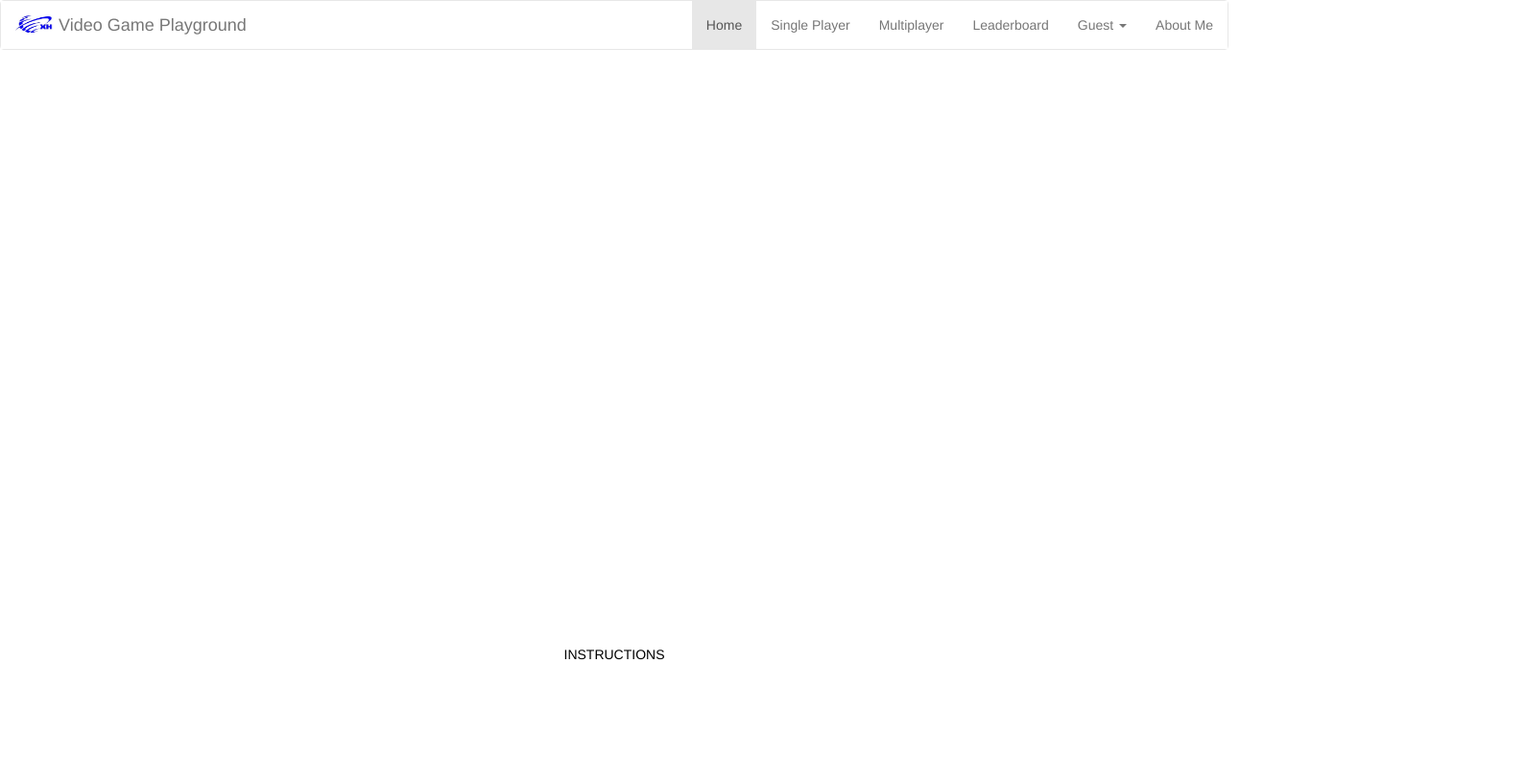
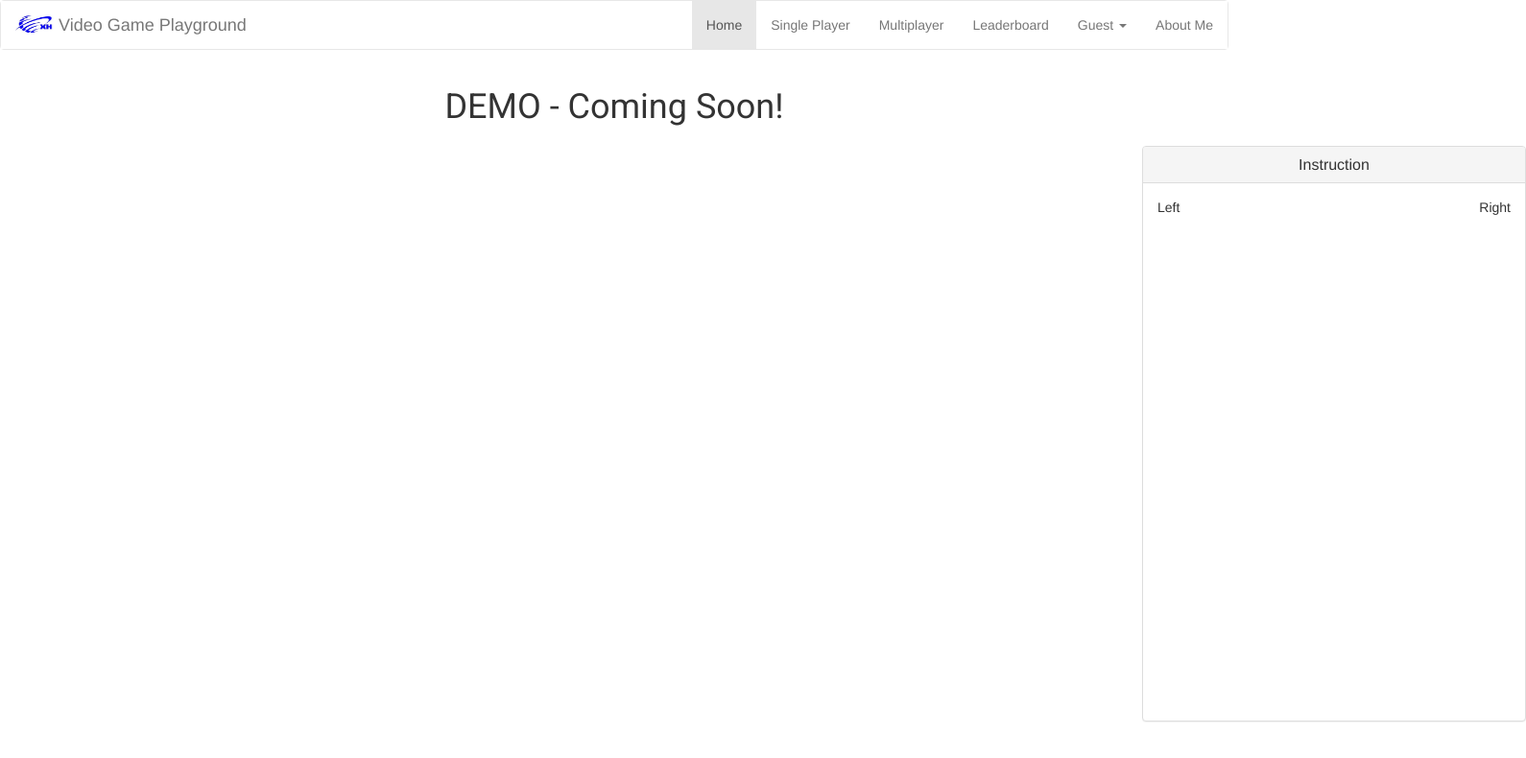
Before and after one commit to xianheH/workspace, a website: page web-app/app/index.html in a window 1280 px wide. Shown: the whole page at 96% size, 1590 px wide, since content can reach past the window. Drawn offline with nearby package versions, Linux system fonts and the light colour scheme; some packages are replaced by stand-ins of ours; files that its build step writes are made by us from their sources.

Commit message:
main page
change format for nicer presentation

```diff
--- a/web-app/app/index.html
+++ b/web-app/app/index.html
@@ -69,6 +69,7 @@
         <script src="modules/VideoGamePlayground/navigation/nav.js"></script>
         <script type='text/javascript' src='https://ssl-webplayer.unity3d.com/download_webplayer-3.x/3.0/uo/jquery.min.js'></script>
         <script type='text/javascript' src='http://webplayer.unity3d.com/download_webplayer-3.x/3.0/uo/UnityObject2.js'></script>
+        <link href='http://fonts.googleapis.com/css?family=Roboto' rel='stylesheet' type='text/css'>
         <!--<script src="bower_components/angular-ui-router/release/angular-ui-router.js"></script>-->
         <!-- endbuild -->
 </body>
--- a/web-app/app/modules/VideoGamePlayground/main/main-view.html
+++ b/web-app/app/modules/VideoGamePlayground/main/main-view.html
@@ -1,9 +1,22 @@
 <body>
-	<div class="content">
+	<div class = "main-title">
+		<h1> DEMO - Coming Soon! </h1>
+	</div>
+	<div class="main-content">
 		<div id="unityPlayer">
 		</div>
-		<div id="instruction">
-			INSTRUCTIONS
+		<div class="instruction panel panel-default">
+  			<div class="panel-heading">
+    			<h3 class="panel-title">Instruction</h3>
+  			</div>
+  			<div class="panel-body">
+  				<div style="width: 100%; display: table;">
+	    			<div style="display: table-row">
+	        			<div style="width: 600px; display: table-cell;"> Left </div>
+	        			<div style="display: table-cell;"> Right </div>
+	    			</div>
+				</div>
+  			</div>
 		</div>
 	</div>
 </body>
--- a/web-app/app/modules/VideoGamePlayground/main/main.css
+++ b/web-app/app/modules/VideoGamePlayground/main/main.css
@@ -8,45 +8,39 @@
 	margin-top: -20px;
 }
 
-.floated_img
+.main-title {
+	font-family: roboto;
+	font-style: bold;
+	text-align: center;
+	margin-bottom: 20px;
+}
+
+.main-content .panel-title {
+	text-align: center;
+}
+
+.main-content .floated_img
 {
     float: left;
 }
 
-
-body {
-	font-family: Helvetica, Verdana, Arial, sans-serif;
-	background-color: white;
-	color: black;
-	text-align: center;
+.main-content .instruction {
+	position: absolute;
+	left: 960px;
+	width: 400px;
 }
 
-a:link, a:visited {
-	color: #000;
+.main-content .panel-body {
+	height: 560px
 }
 
-a:active, a:hover {
-	color: #666;
+.main-content {
+	margin: auto;
+	position: absolute;
+	left: 230px;
 }
 
-p.header {
-	font-size: small;
-}
-
-p.header span {
-	font-weight: bold;
-}
-
-p.footer {
-	font-size: x-small;
-}
-
-div.content {
-	margin: auto;
-	width: 960px;
-}
-
-div.broken,
+/*div.broken,
 div.missing {
 	margin: auto;
 	position: relative;
@@ -68,10 +62,11 @@ div.missing img {
 
 div.broken {
 	display: none;
-}
+}*/
 
-div#unityPlayer {
+#unityPlayer {
 	cursor: default;
 	height: 600px;
-	width: 960px;
+	width: 975px;
+	float:left;
 }
```
